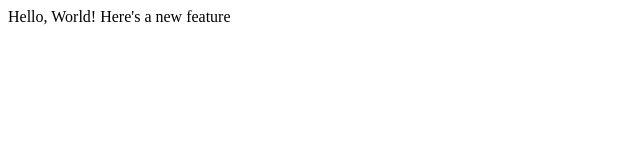
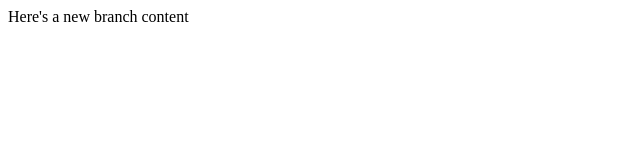
Before and after one commit to elijahjabla/lecture1, a plain HTML site: page index.html in a window 1280 px wide. Shown: the full height of the page, 0-640 px from the left. Drawn offline with Linux system fonts and the light colour scheme.

Commit message:
New branch contents

```diff
--- a/index.html
+++ b/index.html
@@ -4,7 +4,6 @@
         <title>Test</title>
     </head>
     <body>
-        Hello, World!
-        Here's a new feature
+        Here's a new branch content
     </body>
 </html>
```
